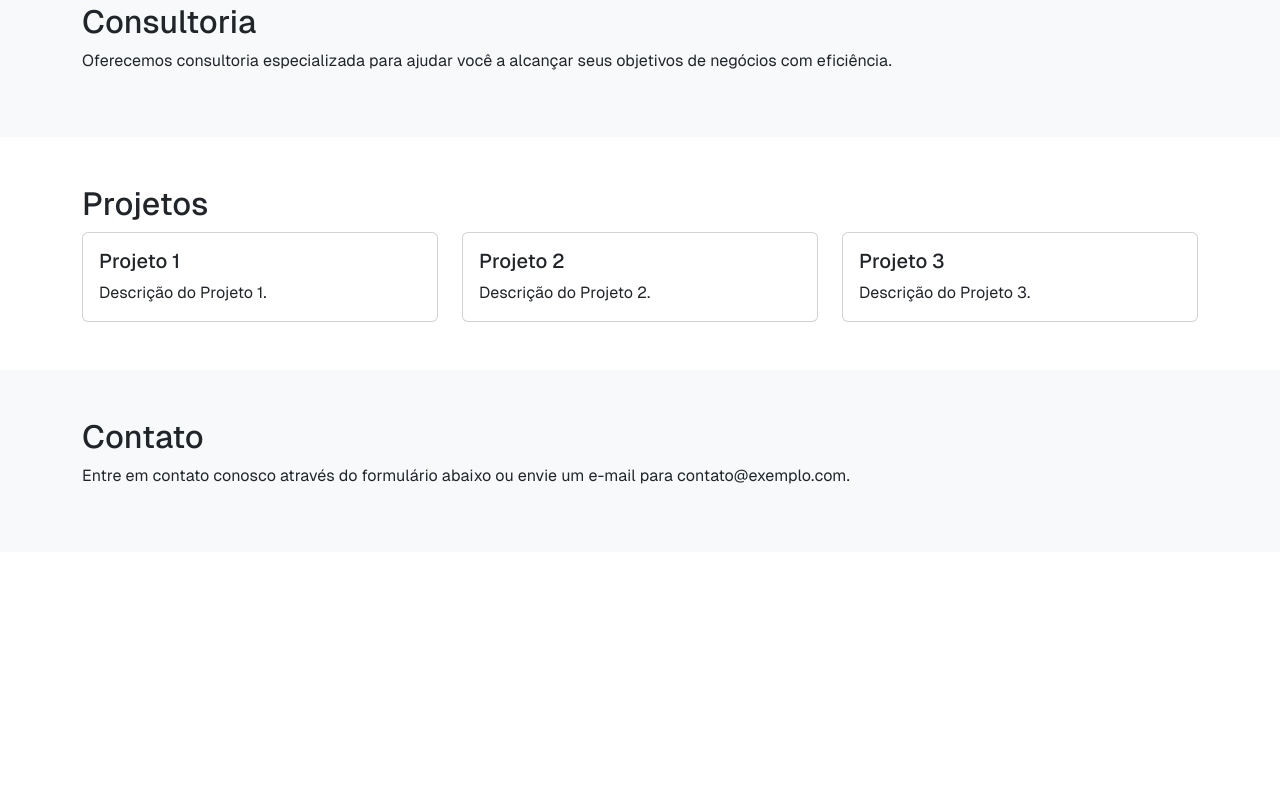
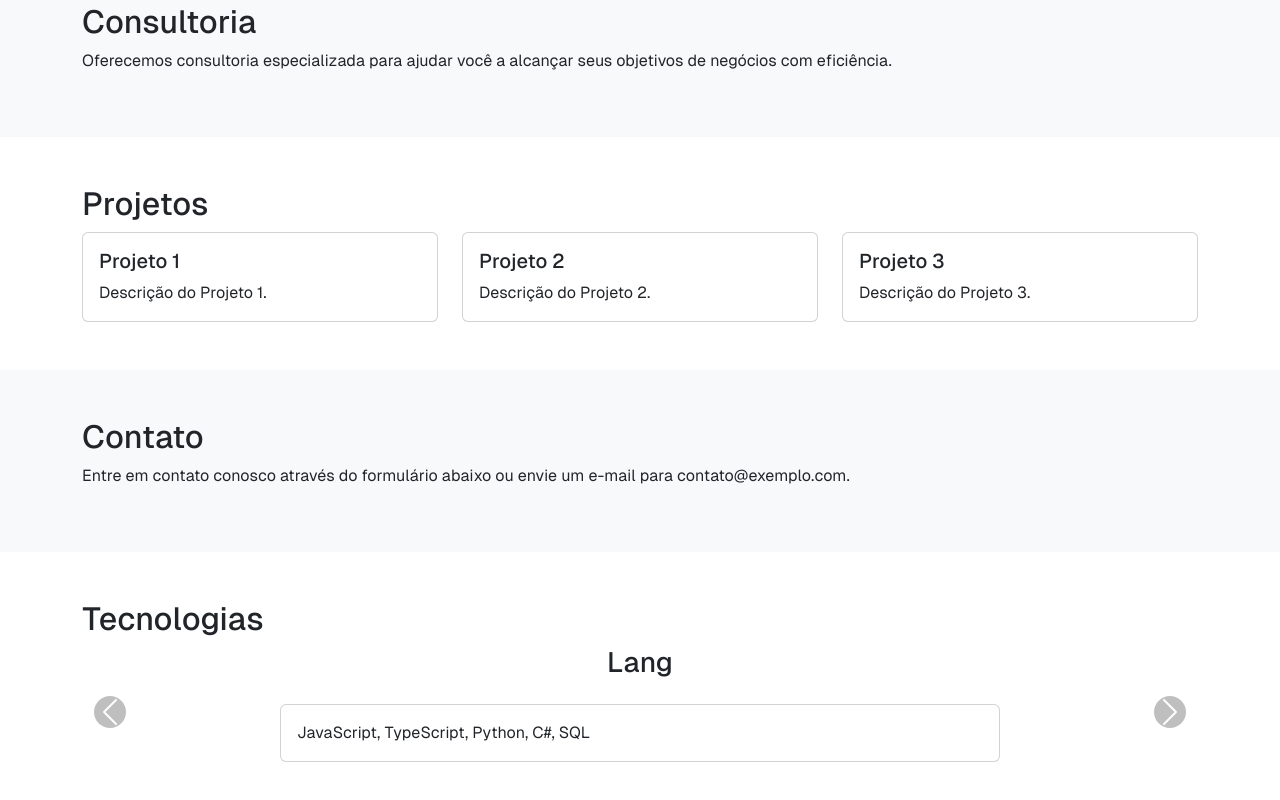
Before and after one commit to esalanguerra/esalanguerra.com.br, a Next.js app: page / in a window 1280 px wide. Shown: the part 906-1706 px from the top of the page. Before the commit the page ends 1458 px from the top, so only its background shows below. Built offline with nearby package versions, Linux system fonts and the light colour scheme.

Commit message:
Adicionando setas

```diff
--- a/src/app/globals.css
+++ b/src/app/globals.css
@@ -6,3 +6,27 @@ body {
 h1 {
   margin-bottom: 20px;
 }
+
+/* styles/globals.css */
+.tech-carousel .carousel-control-prev,
+.tech-carousel .carousel-control-next {
+  width: 5%;
+}
+
+.tech-carousel .carousel-control-prev-icon,
+.tech-carousel .carousel-control-next-icon {
+  background-color: rgba(0, 0, 0, 0.5);
+  border-radius: 50%;
+}
+
+.tech-carousel .carousel-indicators {
+  bottom: -30px;
+}
+
+.tech-carousel .carousel-indicators [data-bs-target] {
+  background-color: rgba(0, 0, 0, 0.5);
+}
+
+.tech-carousel .carousel-indicators .active {
+  background-color: #000;
+}
--- a/src/app/page.js
+++ b/src/app/page.js
@@ -1,6 +1,6 @@
 // app/page.js
 "use client";
-import { Container, Navbar, Nav, NavDropdown, Row, Col, Card } from 'react-bootstrap';
+import { Container, Navbar, Nav, NavDropdown, Row, Col, Card, Carousel } from 'react-bootstrap';
 import Image from 'next/image';
 import Perfil from './assets/eu.png'; // Certifique-se de que o caminho para a imagem está correto
 
@@ -16,7 +16,47 @@ const menu = [
   { id: 'consulting', name: 'Consultoria' },
   { id: 'projects', name: 'Projetos' },
   { id: 'contact', name: 'Contato' },
+  { id: 'techs', name: 'Tecnologias' },
 ]
+
+const techs = {
+  framework: ["React", "Angular", "Nest.js", "Express", "Fastify", "ASP.NET Core", "Flask"],
+  lang: ["JavaScript", "TypeScript", "Python", "C#", "SQL"],
+  db: ["MongoDB", "PostgreSQL", "SQL Server"],
+  tool: ["Git", "Docker", "Postman"],
+  devops: ["Terraform", "Ansible", "Kong", "Kong Gateway", "Kubernetes", "Jenkins", "Grafana", "Prometheus"],
+  cloud: ["AWS", "Azure", "Vercel", "Hostinger", "Render", "Heroku"],
+  aws: ["EC2", "S3", "RDS", "Lambda", "API Gateway", "Amplify", "Cognito"],
+  ui: ["Tailwindcss", "Bootstrap", "material-ui", "Native Base"],
+  architecture: ["Microservices", "Serverless", "RESTful", "GraphQL"],
+  testing: ["Jest", "Supertest", "Selenium", "Auto Cannon", "Cypress"],
+  other: ["HTML", "CSS", "SASS"],
+}
+
+const TechnologyCarousel = () => {
+  return (
+    <Carousel indicators={false} controls={true} className="tech-carousel">
+      {Object.entries(techs).map(([category, items]) => (
+        <Carousel.Item key={category}>
+          <Container>
+            <h3 className="text-center mb-4">{category.charAt(0).toUpperCase() + category.slice(1)}</h3>
+            <Row className="justify-content-center">
+              <Col md={8}>
+                <Card className="mb-3">
+                  <Card.Body>
+                    <Card.Text>
+                      {items.join(', ')}
+                    </Card.Text>
+                  </Card.Body>
+                </Card>
+              </Col>
+            </Row>
+          </Container>
+        </Carousel.Item>
+      ))}
+    </Carousel>
+  );
+}
 
 export default function Home() {
   return (
@@ -113,6 +153,13 @@ export default function Home() {
           {/* Adicione um formulário de contato aqui */}
         </Container>
       </section>
+
+      <section id="techs" className="py-5">
+        <Container>
+          <h2>Tecnologias</h2>
+          <TechnologyCarousel />
+        </Container>
+      </section>
     </>
   );
 }
```
